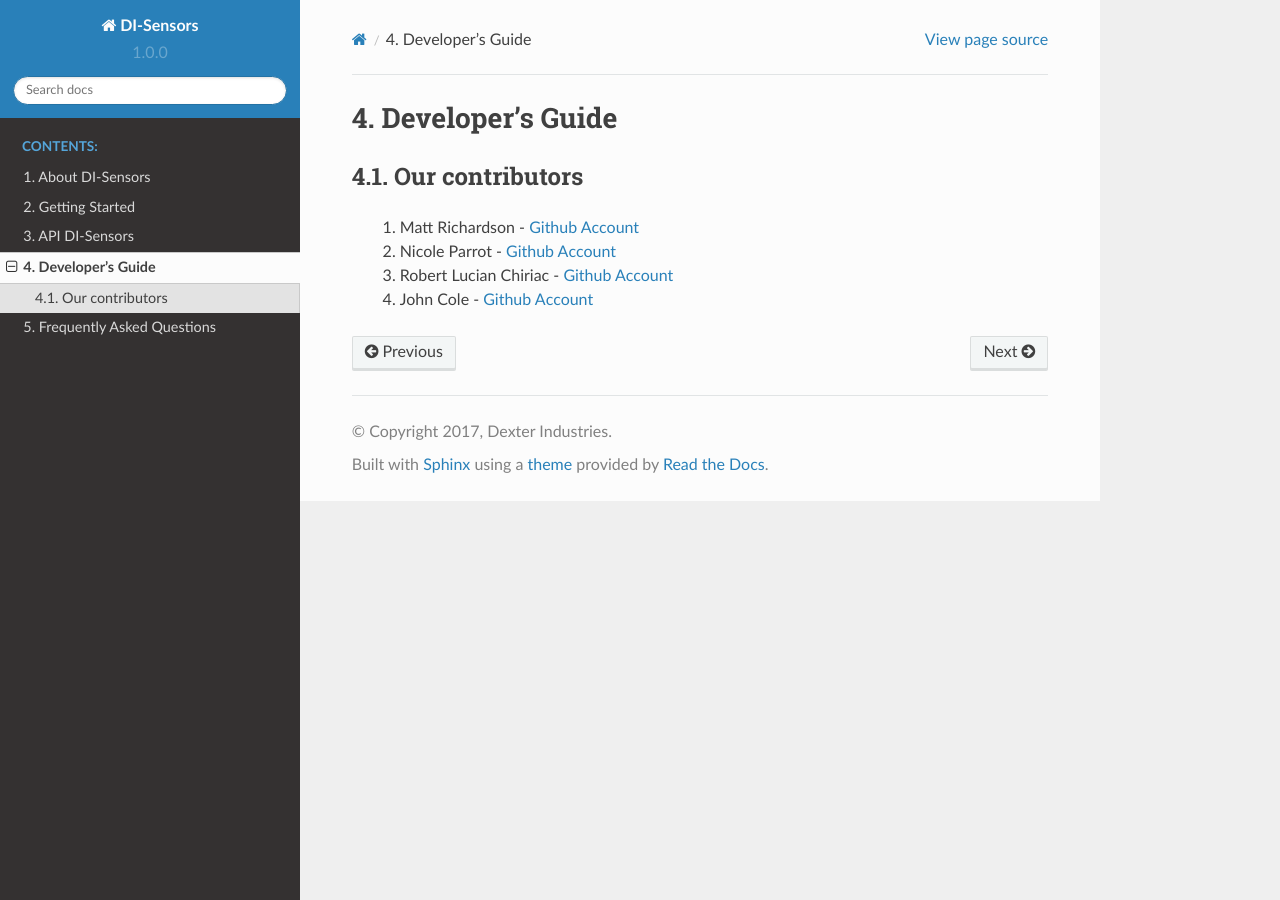
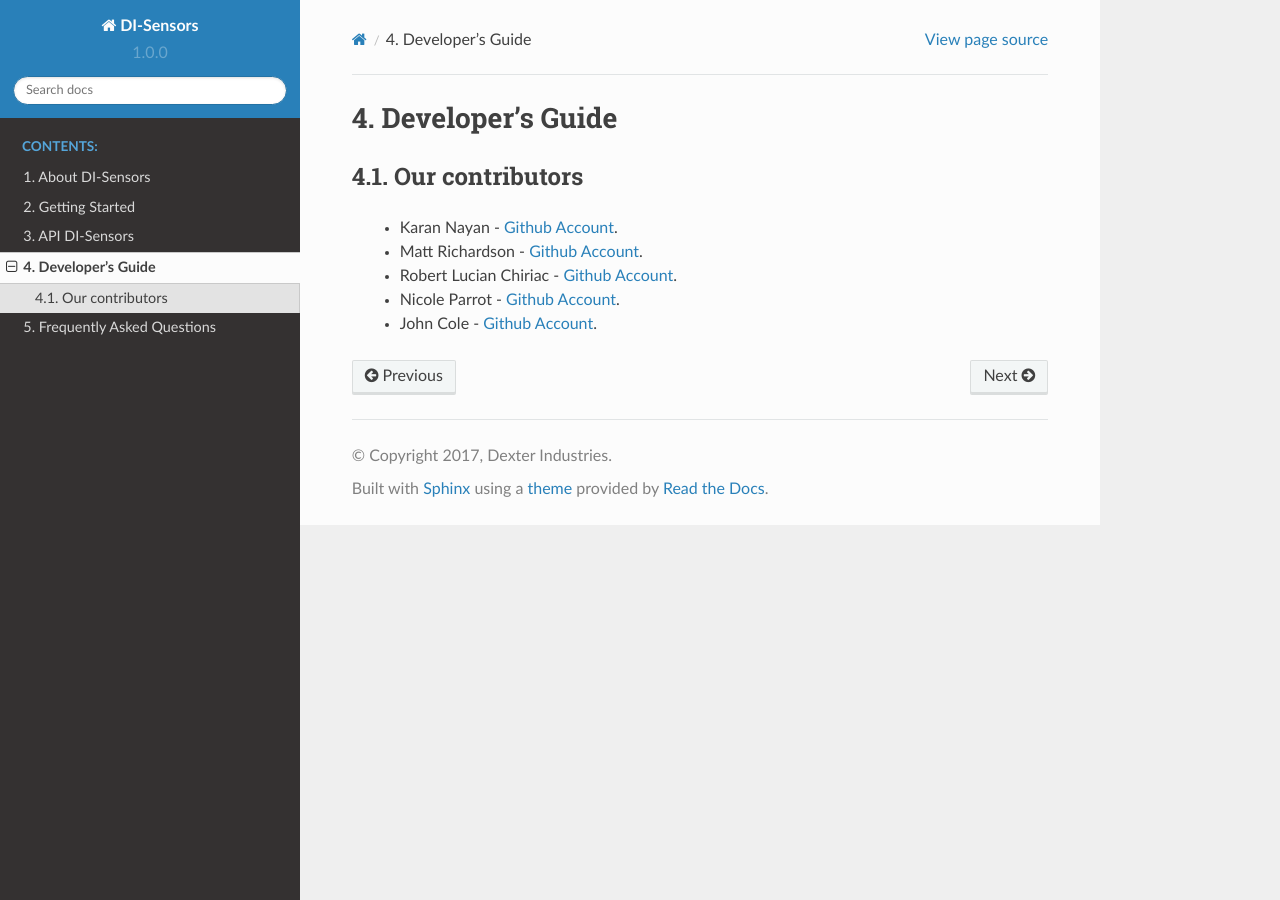
Before and after one commit to DexterInd/DI_Sensors, a Sphinx documentation site: the page built from docs/source/devguide.rst, in a window 1280 px wide. Built offline with Sphinx 7.4.7 and the Read the Docs theme 2.0.0, drawn with Linux system fonts in a browser that asks for light colours.

Commit message:
ref RobertLucian/DI_Sensors#2 : feature - added contributors

```diff
--- a/docs/source/devguide.rst
+++ b/docs/source/devguide.rst
@@ -8,7 +8,8 @@ Developer's Guide
 Our contributors
 ****************
 
-   1. Matt Richardson - `Github Account <https://github.com/mattallen37/>`__
-   2. Nicole Parrot - `Github Account <https://github.com/cleoqc/>`__
-   3. Robert Lucian Chiriac - `Github Account <https://github.com/RobertLucian/>`__
-   4. John Cole - `Github Account <https://github.com/johnisanerd/>`__
+   * Karan Nayan - `Github Account <https://github.com/karan259>`__.
+   * Matt Richardson - `Github Account <https://github.com/mattallen37/>`__.
+   * Robert Lucian Chiriac - `Github Account <https://github.com/RobertLucian/>`__.
+   * Nicole Parrot - `Github Account <https://github.com/cleoqc/>`__.
+   * John Cole - `Github Account <https://github.com/johnisanerd/>`__.
```
